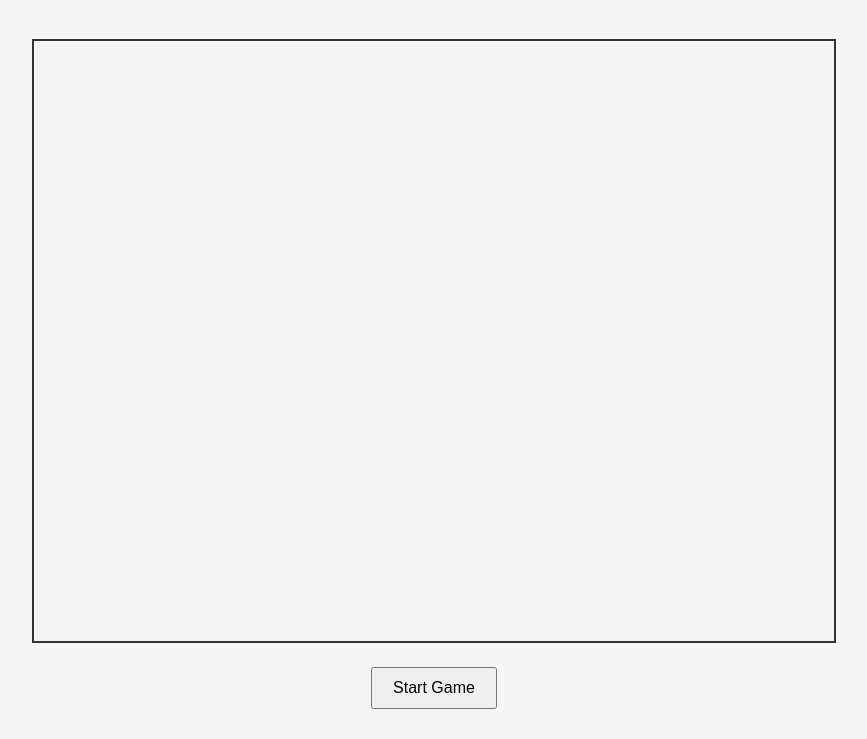
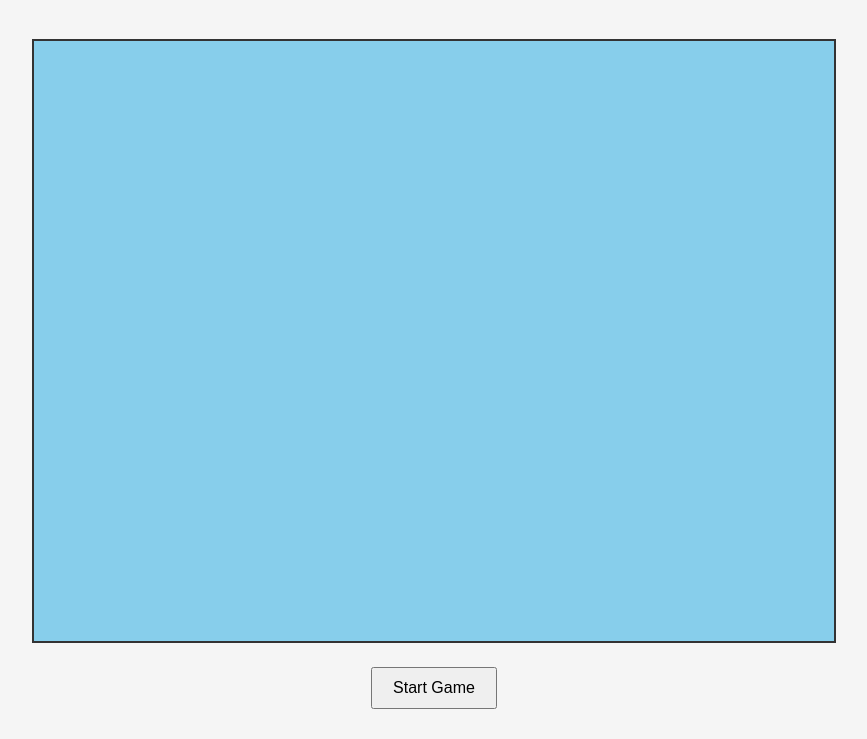
Before and after one commit to Shanthosh-pro/game_auto_rickshaw, a plain HTML site: page index.html in a window 1280 px wide. Shown: the part 61-800 px from the top of the page, without its empty margins (206-1073 px from the left). Drawn offline with Linux system fonts and the light colour scheme.

Commit message:
Update style.css

```diff
--- a/style.css
+++ b/style.css
@@ -1,13 +1,14 @@
 body {
   font-family: Arial, sans-serif;
-  background-color: #f5f5f5;
   text-align: center;
   margin: 0;
   padding: 0;
+  background-color: #f5f5f5;
 }
 
 canvas {
   border: 2px solid #333;
+  background-color: #87ceeb;
   margin-top: 20px;
 }
 
```
